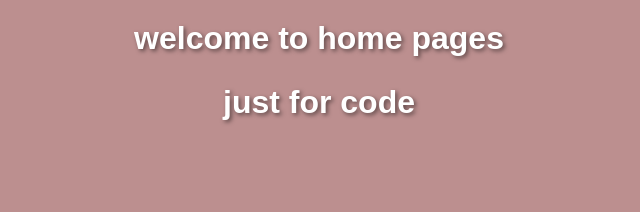
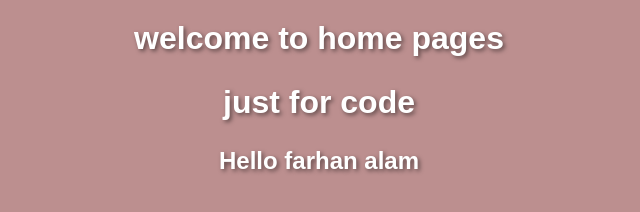
Before and after one commit to farhan0786alam/learingApp, a plain HTML site: page index.html in a window 1280 px wide. Shown: the whole page, without its empty margins (321-961 px from the left). Drawn offline with Linux system fonts and the light colour scheme.

Commit message:
create new file : index.js,h3 color is white and other modified

```diff
--- a/index.css
+++ b/index.css
@@ -12,3 +12,10 @@ h2{
     text-shadow: 2px 2px 4px rgba(0, 0, 0, 0.5);
 
 }
+h3{
+    text-align: center;
+    color: white;
+    margin-top: 10px;
+    font-size: 1.5em;
+    text-shadow: 2px 2px 4px rgba(0, 0, 0, 0.5);
+}
--- a/index.html
+++ b/index.html
@@ -9,5 +9,6 @@
 <body>
     <h2>welcome to home pages</h2>
     <h2>just for code</h2>
+    <h3>Hello farhan alam</h3>
 </body>
 </html>
--- /dev/null
+++ b/index.js
@@ -0,0 +1 @@
+alert("hello farhan");
```
